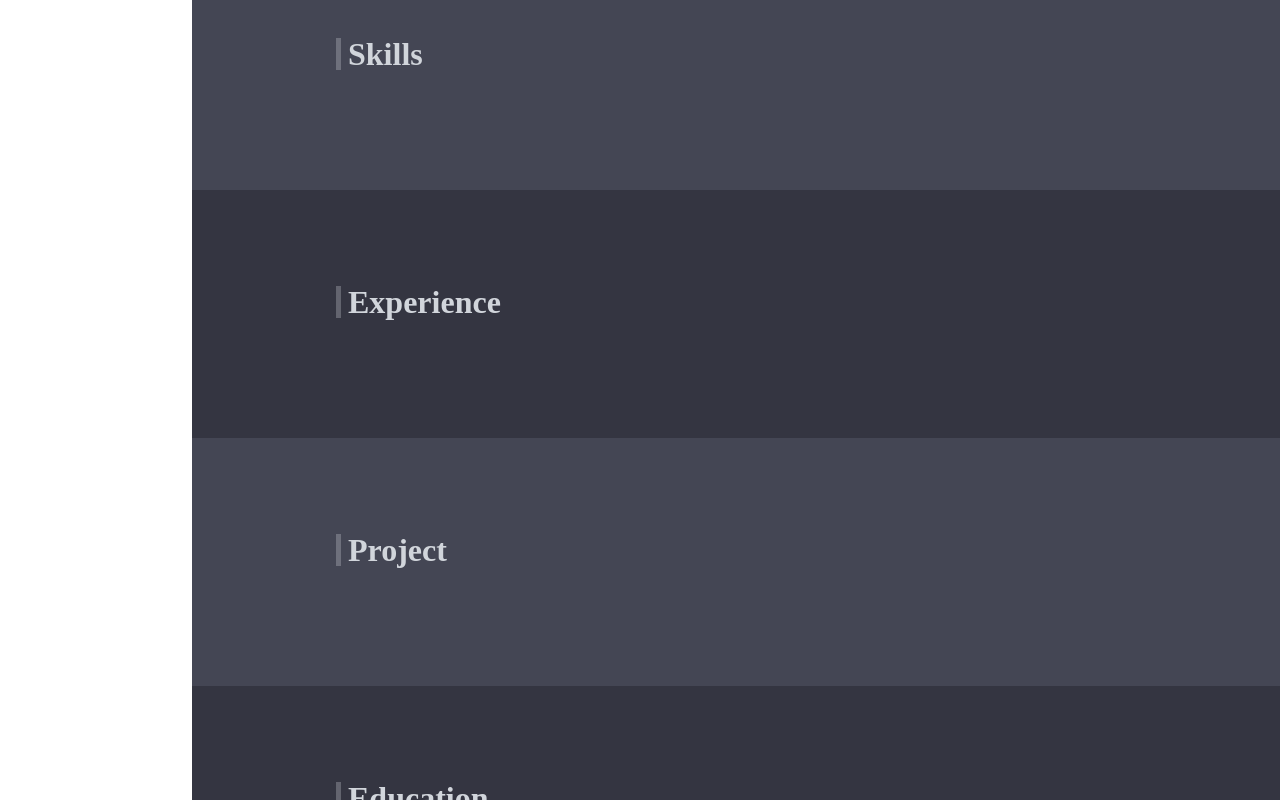
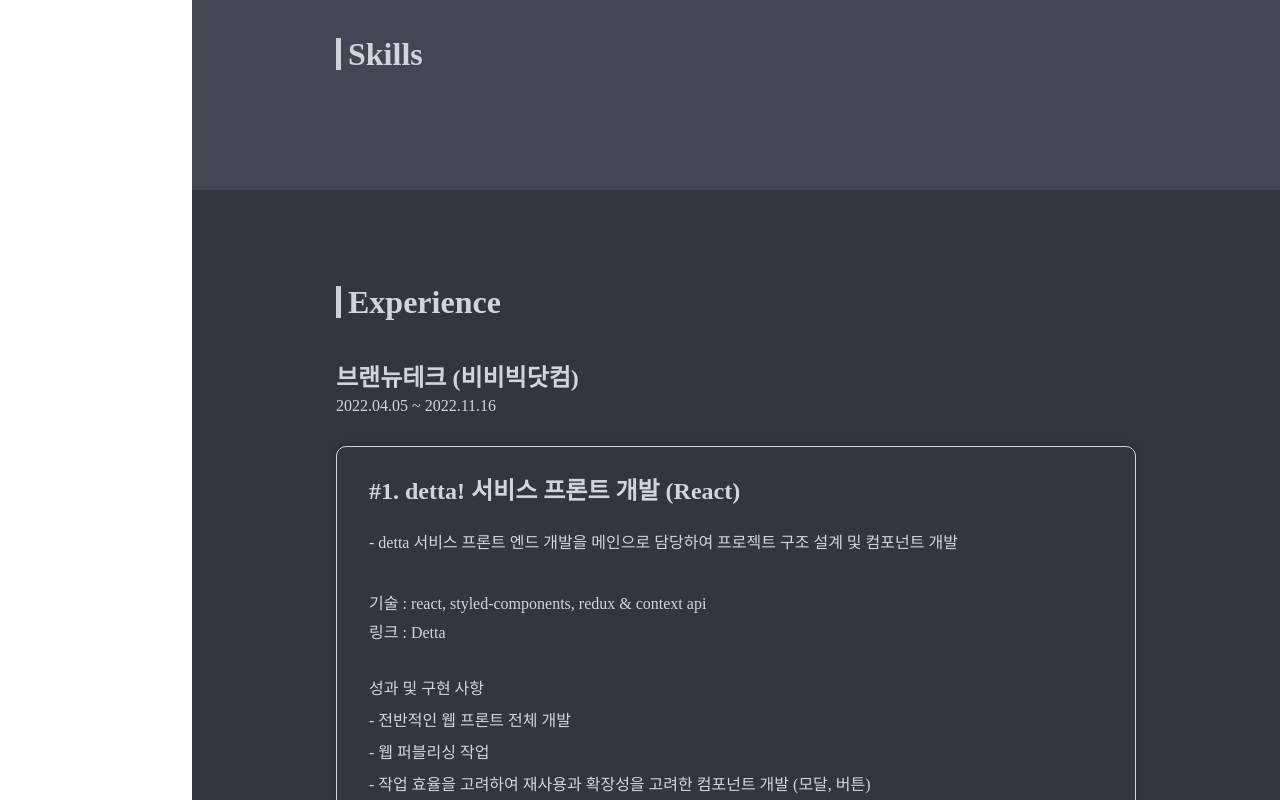
Before and after one commit to fake-dp/myWepsite, a React (Create React App) app in the folder client/: page / in a window 1280 px wide. Shown: the part 2000-2800 px from the top of the page. Built offline with nearby package versions, Linux system fonts and the light colour scheme.

Commit message:
experience done

```diff
--- a/client/src/slide/About.tsx
+++ b/client/src/slide/About.tsx
@@ -36,7 +36,7 @@ const About = () => {
             })}
           </A.InfoWrapper>
           <A.AboutText>
-            <h2>[ React 기반의 2년 차 프론트엔드 개발자 이장희 입니다. ]</h2>
+            <h2>[ React 기반의 1년 차 프론트엔드 개발자 이장희 입니다. ]</h2>
             <p>
               기억보다는 기록을 중요시하며 꾸준함과 성실한 개발자가 되기 위해
               노력합니다. <br />
--- a/client/src/slide/Experience.tsx
+++ b/client/src/slide/Experience.tsx
@@ -1,12 +1,77 @@
-import React from "react";
-import styled from "styled-components";
 import * as S from "../style/CommonLayout";
+import * as E from "../style/ExperienceStyled";
+interface WorkExperience {
+  link: string;
+  position: string;
+  linkName: string;
+  mainDecsription: string;
+  description: string[];
+  stack: string;
+}
+
 const Experience = () => {
+  const WorkExperience: WorkExperience[] = [
+    {
+      link: "https://detta.design/",
+      position: "#1. detta! 서비스 프론트 개발 (React)",
+      linkName: "Detta",
+      mainDecsription:
+        "- detta 서비스 프론트 엔드 개발을 메인으로 담당하여 프로젝트 구조 설계 및 컴포넌트 개발",
+      stack: "react, styled-components, redux & context api",
+      description: [
+        "- 전반적인 웹 프론트 전체 개발",
+        "- 웹 퍼블리싱 작업",
+        "- 작업 효율을 고려하여 재사용과 확장성을 고려한 컴포넌트 개발 (모달, 버튼)",
+        "- 디자이너와 클라이언트를 구분하여 리다이렉트 훅 개발",
+        "- 로그인 & 회원가입 등 기본적인 crud 개발 및 구현",
+        "- 관리자 페이지 UI 제작",
+        "- 베타 서비스 출시 후 신규 가입 120명 달성",
+      ],
+    },
+    {
+      link: "https://www.vivivik.com/",
+      position: "#2. 비비빅 닷컴 유지보수",
+      linkName: "Vivivik",
+      mainDecsription: "- UI 개선 및 유지보수 작업",
+      stack: "javascript, css, html",
+      description: [
+        "- 팝업 및 모달 & 이벤트 페이지 UI 개선",
+        "- 고객 cs문의 감소",
+      ],
+    },
+  ];
+
   return (
     <S.SlideLayoutWrapper id="experience">
       <S.BackgroundWrapper props={"#343541"}>
         <S.PaddingWrapper>
           <S.Title>Experience</S.Title>
+          <E.CompanyText>
+            {" "}
+            브랜뉴테크 (비비빅닷컴)
+            <p>2022.04.05 ~ 2022.11.16</p>
+          </E.CompanyText>
+          {WorkExperience.map((work, index) => (
+            <E.ContentsWrapper key={index}>
+              <div>
+                <h4>{work.position}</h4>
+                <p>{work.mainDecsription}</p>
+              </div>
+
+              <div>
+                <p>기술 : {work.stack}</p>
+                <a href={work.link} target="_blank" rel="noreferrer">
+                  링크 : {work.linkName}
+                </a>
+              </div>
+              <ul>
+                <p>성과 및 구현 사항</p>
+                {work.description.map((desc, index) => (
+                  <li key={index}>{desc}</li>
+                ))}
+              </ul>
+            </E.ContentsWrapper>
+          ))}
         </S.PaddingWrapper>
       </S.BackgroundWrapper>
     </S.SlideLayoutWrapper>
--- /dev/null
+++ b/client/src/style/ExperienceStyled.tsx
@@ -0,0 +1,73 @@
+import styled from "styled-components";
+
+export const CompanyText = styled.div`
+  font-size: 1.5rem;
+  font-weight: 600;
+  margin-top: 3rem;
+  margin-bottom: 1rem;
+  color: #d1d5db;
+  > p {
+    font-size: 1rem;
+    font-weight: 300;
+    margin-top: 0.5rem;
+    color: #d1d5db;
+  }
+`;
+
+export const ContentsWrapper = styled.div`
+  display: flex;
+  flex-direction: column;
+  margin-top: 2rem;
+  margin-bottom: 2rem;
+  padding: 1rem;
+  border-radius: 0.5rem;
+  border: 1px solid #d1d5db;
+  border-radius: 10px;
+  box-shadow: 0 0 10px 0 rgba(0, 0, 0, 0.2);
+
+  h4 {
+    font-size: 1.5rem;
+    font-weight: 700;
+    margin-bottom: 2rem;
+    color: #d1d5db;
+  }
+
+  p {
+    font-size: 1rem;
+    font-weight: 400;
+    margin-bottom: 0.8rem;
+    color: #d1d5db;
+  }
+
+  a {
+    font-size: 1rem;
+    font-weight: 400;
+    width: 100px;
+    margin-bottom: 0.5rem;
+    color: #d1d5db;
+    text-decoration: none;
+    &:hover {
+      color: yellow;
+    }
+  }
+
+  ul {
+    margin-top: 1rem;
+    margin-bottom: 1rem;
+    padding-left: 1rem;
+    color: #d1d5db;
+  }
+
+  li {
+    font-size: 1rem;
+    font-weight: 300;
+    margin-top: 1rem;
+    color: #d1d5db;
+  }
+
+  div {
+    padding: 1rem;
+    display: flex;
+    flex-direction: column;
+  }
+`;
```
